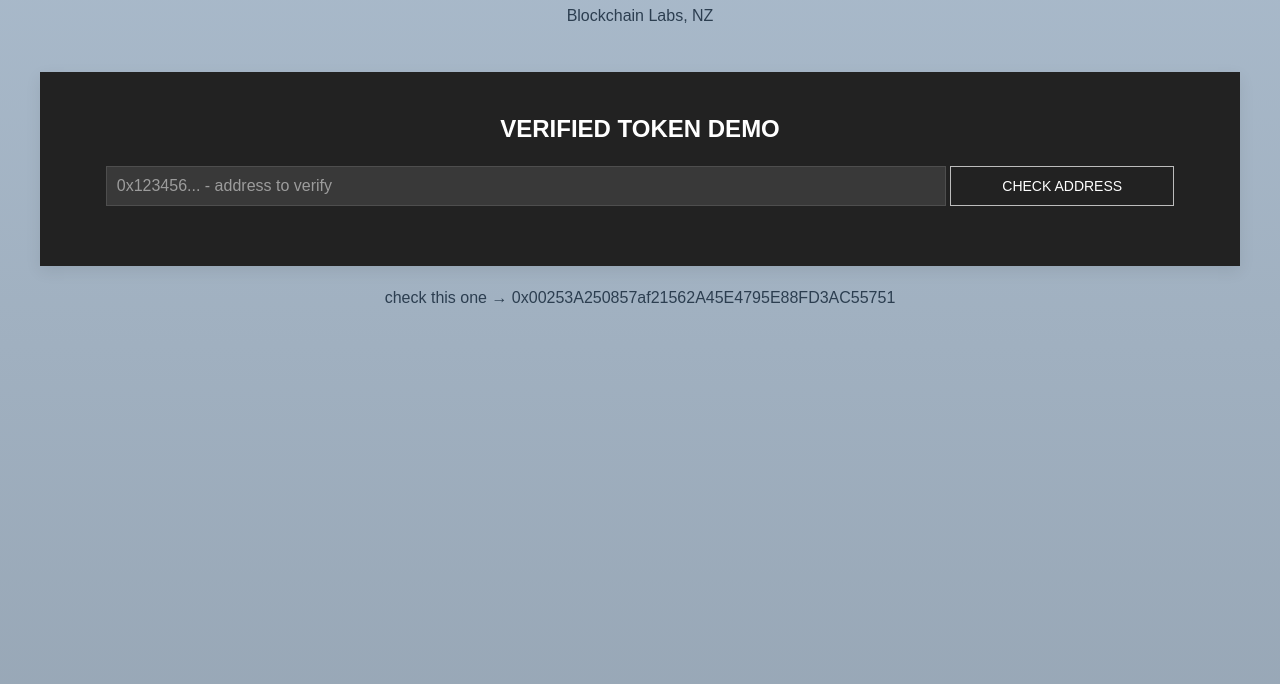
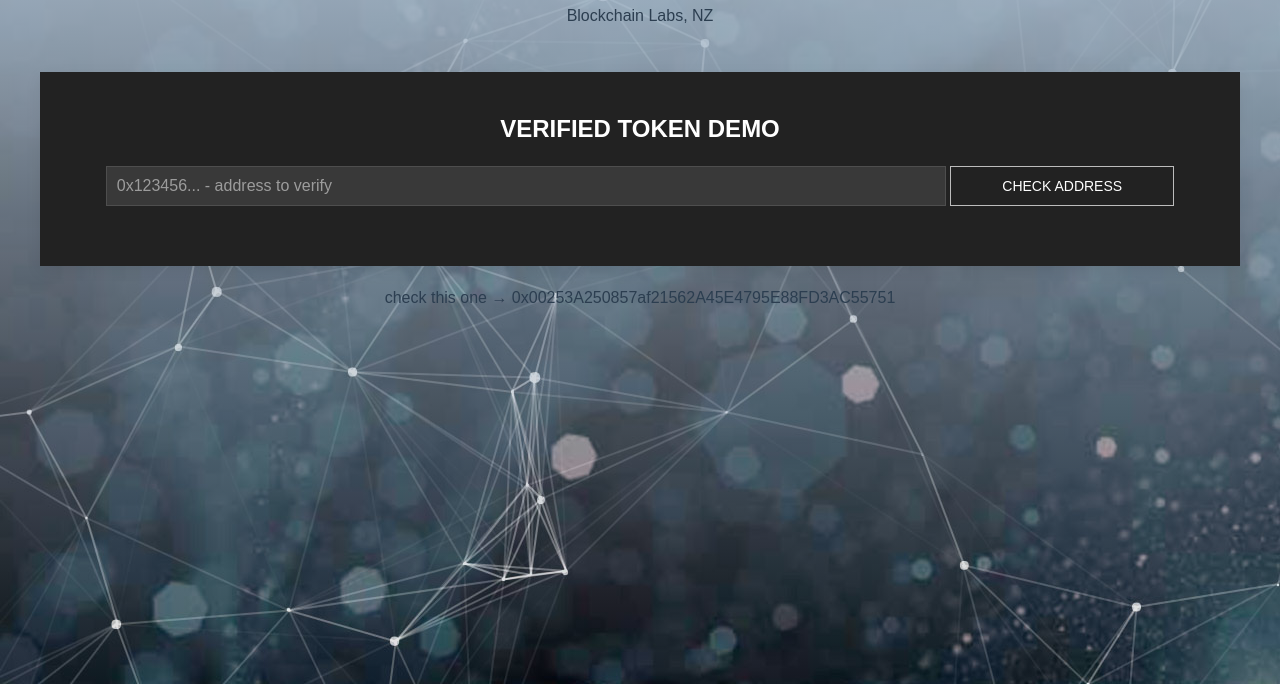
Before and after one commit to BlockchainTokenAssociation/VerifiedToken-PoC, a website: page index.html in a window 1280 px wide. Shown: the part 176-860 px from the top of the page. Drawn offline with Linux system fonts and the light colour scheme; the site is published under a folder, as on GitHub Pages, so addresses that start at the root find nothing; files whose address does not match are found by name.

Commit message:
Update style.css

```diff
--- a/demo/style.css
+++ b/demo/style.css
@@ -6,7 +6,7 @@ html {
     background-size: cover;
 }
 body {
-    background-image: linear-gradient(to bottom, rgba(170, 187, 204, 1), rgba(0, 0, 0, 0.1)), url("/demo/bg.jpg");
+    background-image: linear-gradient(to bottom, rgba(170, 187, 204, 1), rgba(0, 0, 0, 0.1)), url("./demo/bg.jpg");
     font-family: 'Ubuntu Mono derivative Powerline', sans-serif;
     -webkit-font-smoothing: antialiased;
     -moz-osx-font-smoothing: grayscale;
```
